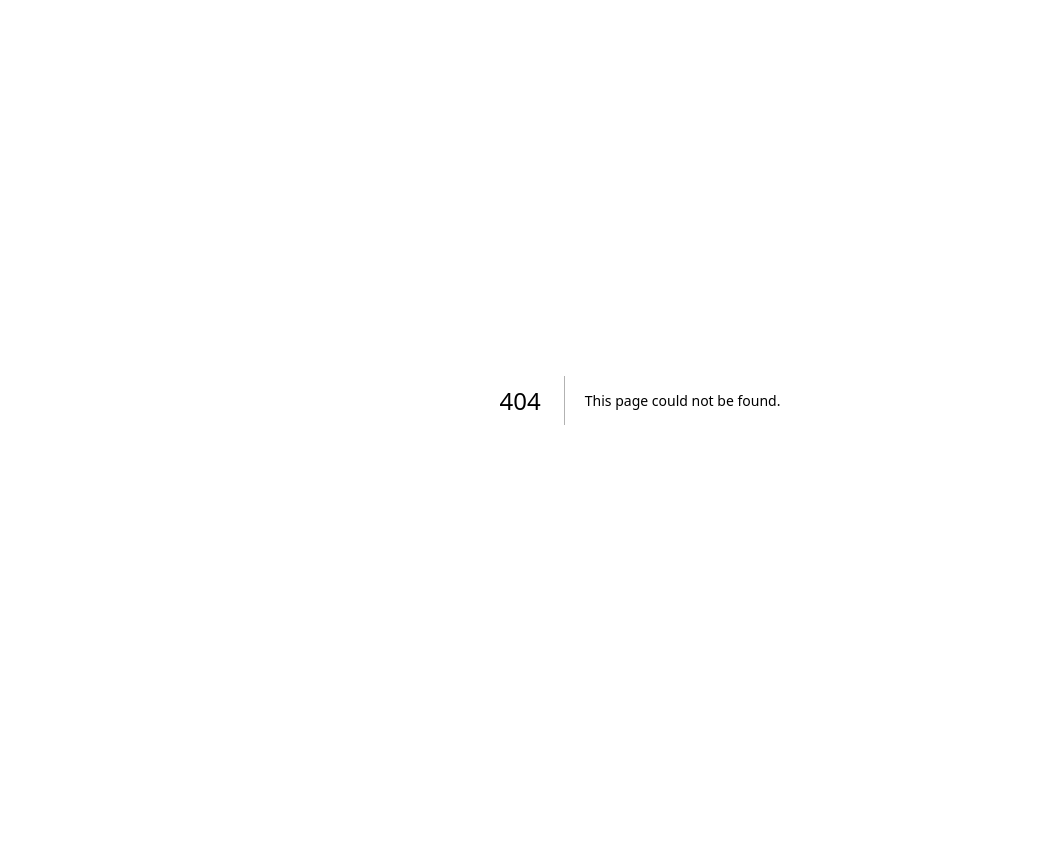
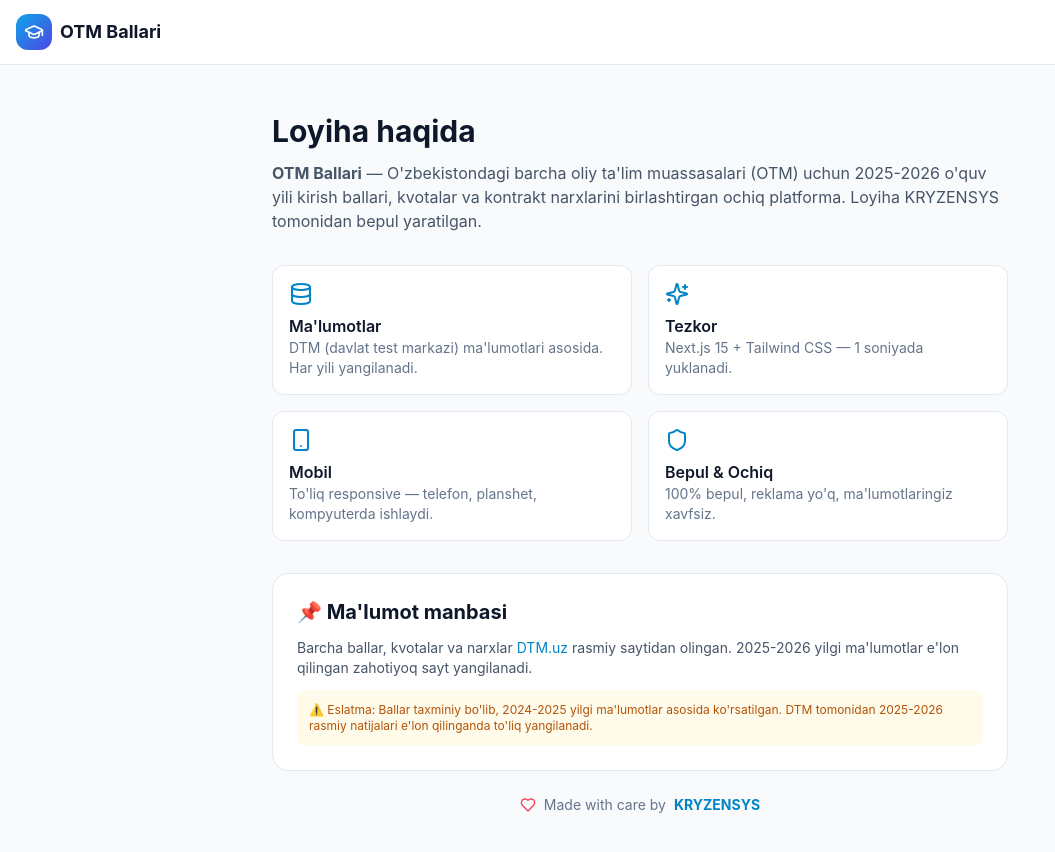
Before and after one commit to KRYZENSYS/otm-kirish-ballari, a Next.js app: page /about in a window 1280 px wide. Before the commit this address had no page. Shown: the top 852 px of the page, without its empty margins (0-1055 px from the left). Before the commit the page ends 800 px from the top, so only its background shows below. Built offline with nearby package versions, Linux system fonts and the light colour scheme.

Commit message:
About page

```diff
--- /dev/null
+++ b/app/about/page.tsx
@@ -0,0 +1,59 @@
+import Link from "next/link";
+import { GraduationCap, Github, Database, Sparkles, Shield, Smartphone, Heart } from "lucide-react";
+
+export default function AboutPage() {
+  return (
+    <div className="min-h-screen bg-slate-50">
+      <header className="border-b border-slate-200 bg-white">
+        <div className="container mx-auto flex h-16 items-center px-4">
+          <Link href="/" className="flex items-center gap-2">
+            <div className="flex h-9 w-9 items-center justify-center rounded-xl bg-gradient-to-br from-brand-500 to-indigo-600 text-white">
+              <GraduationCap className="h-5 w-5" />
+            </div>
+            <span className="text-lg font-bold">OTM Ballari</span>
+          </Link>
+        </div>
+      </header>
+
+      <div className="container mx-auto max-w-3xl px-4 py-12">
+        <h1 className="mb-3 text-3xl font-bold">Loyiha haqida</h1>
+        <p className="mb-8 text-slate-600">
+          <strong>OTM Ballari</strong> — O'zbekistondagi barcha oliy ta'lim muassasalari (OTM) uchun
+          2025-2026 o'quv yili kirish ballari, kvotalar va kontrakt narxlarini
+          birlashtirgan ochiq platforma. Loyiha KRYZENSYS tomonidan bepul yaratilgan.
+        </p>
+
+        <div className="mb-8 grid gap-4 md:grid-cols-2">
+          {[
+            { icon: Database, title: "Ma'lumotlar", desc: "DTM (davlat test markazi) ma'lumotlari asosida. Har yili yangilanadi." },
+            { icon: Sparkles, title: "Tezkor", desc: "Next.js 15 + Tailwind CSS — 1 soniyada yuklanadi." },
+            { icon: Smartphone, title: "Mobil", desc: "To'liq responsive — telefon, planshet, kompyuterda ishlaydi." },
+            { icon: Shield, title: "Bepul & Ochiq", desc: "100% bepul, reklama yo'q, ma'lumotlaringiz xavfsiz." },
+          ].map((f, i) => (
+            <div key={i} className="rounded-xl border border-slate-200 bg-white p-4">
+              <f.icon className="mb-2 h-6 w-6 text-brand-600" />
+              <h3 className="font-semibold">{f.title}</h3>
+              <p className="text-sm text-slate-500">{f.desc}</p>
+            </div>
+          ))}
+        </div>
+
+        <div className="rounded-2xl border border-slate-200 bg-white p-6">
+          <h2 className="mb-3 text-xl font-bold">📌 Ma'lumot manbasi</h2>
+          <p className="mb-3 text-sm text-slate-600">
+            Barcha ballar, kvotalar va narxlar <a href="https://dtm.uz" target="_blank" rel="noopener noreferrer" className="text-brand-600 hover:underline">DTM.uz</a> rasmiy saytidan olingan.
+            2025-2026 yilgi ma'lumotlar e'lon qilingan zahotiyoq sayt yangilanadi.
+          </p>
+          <div className="rounded-lg bg-amber-50 p-3 text-xs text-amber-700">
+            ⚠️ Eslatma: Ballar taxminiy bo'lib, 2024-2025 yilgi ma'lumotlar asosida ko'rsatilgan.
+            DTM tomonidan 2025-2026 rasmiy natijalari e'lon qilinganda to'liq yangilanadi.
+          </div>
+        </div>
+
+        <div className="mt-6 flex items-center justify-center gap-2 text-sm text-slate-500">
+          <Heart className="h-4 w-4 text-rose-500" /> Made with care by <strong className="text-brand-600">KRYZENSYS</strong>
+        </div>
+      </div>
+    </div>
+  );
+}
```
